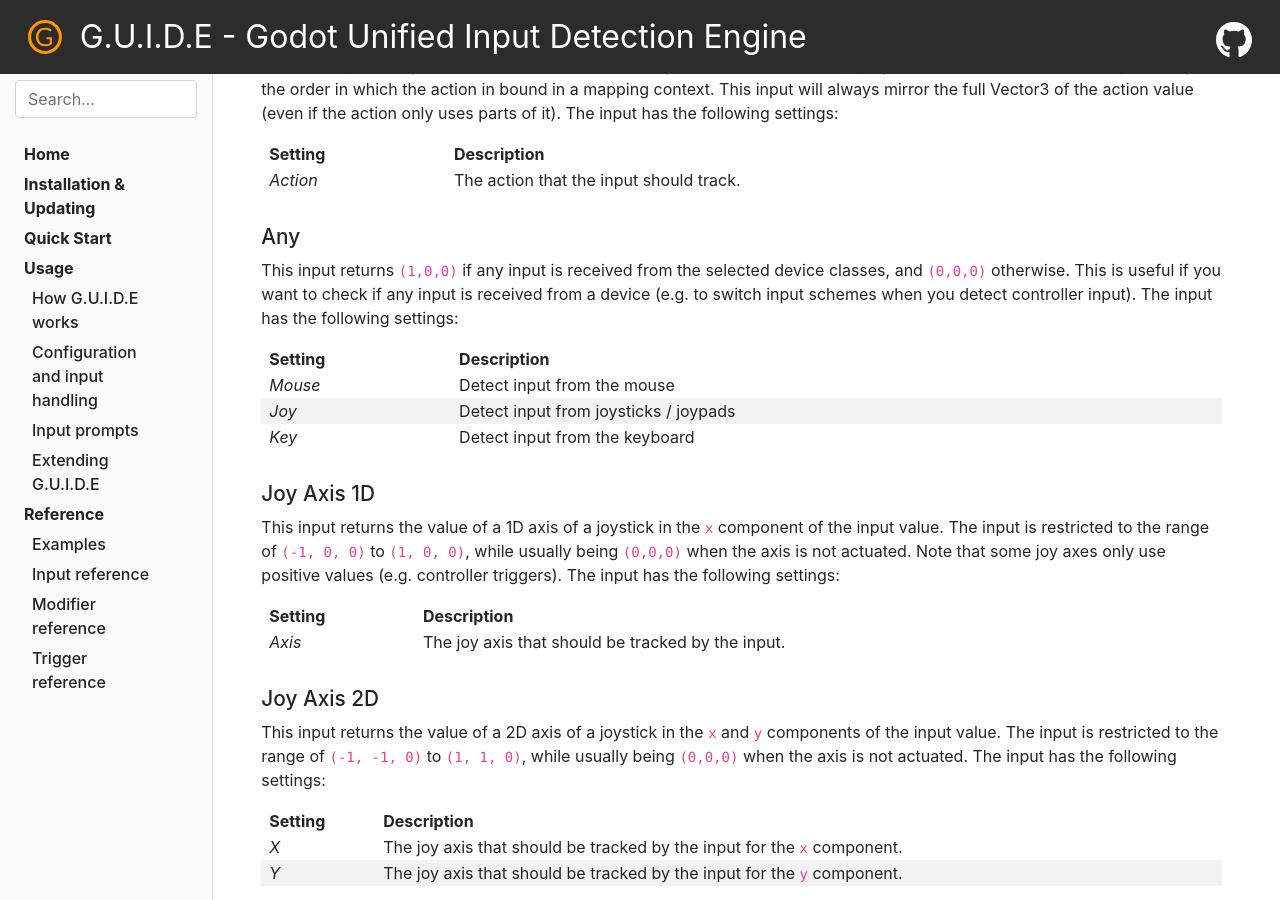
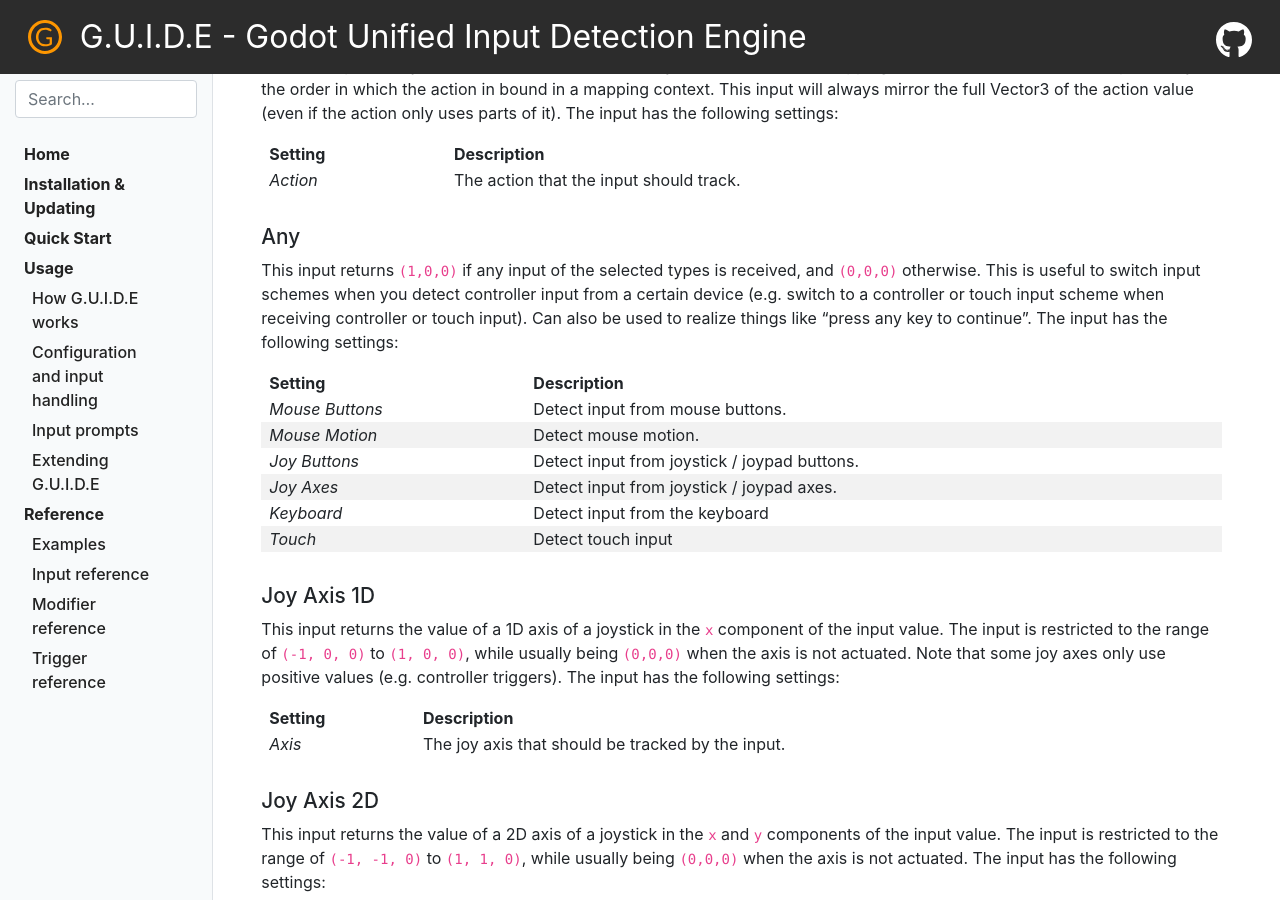
Before and after one commit to jonathan-durbin/G.U.I.D.E, a Jekyll site: the page built from docs/_docs/reference/04_input_reference.md, in a window 1280 px wide and 900 px high, scrolled down 702 px. Built offline with Jekyll 4.4.1, drawn with Linux system fonts in a browser that asks for light colours; nearby versions of some CDN libraries.

Commit message:
feat: increase granularity for "Any" input

```diff
--- a/docs/_docs/reference/04_input_reference.md
+++ b/docs/_docs/reference/04_input_reference.md
@@ -17,13 +17,16 @@
 | _Action_ | The action that the input should track. |
 
 ## Any
-This input returns `(1,0,0)` if any input is received from the selected device classes, and `(0,0,0)` otherwise. This is useful if you want to check if any input is received from a device (e.g. to switch input schemes when you detect controller input). The input has the following settings:
+This input returns `(1,0,0)` if any input of the selected types is received, and `(0,0,0)` otherwise. This is useful to switch input schemes when you detect controller input from a certain device (e.g. switch to a controller or touch input scheme when receiving controller or touch input). Can also be used to realize things like "press any key to continue". The input has the following settings:
 
-| Setting | Description                           |
-|---------|---------------------------------------|
-| _Mouse_ | Detect input from the mouse           |
-| _Joy_   | Detect input from joysticks / joypads |
-| _Key_   | Detect input from the keyboard        |
+| Setting         | Description                                   |
+|-----------------|-----------------------------------------------|
+| _Mouse Buttons_ | Detect input from mouse buttons.              |
+| _Mouse Motion_  | Detect mouse motion.                          |
+| _Joy Buttons_   | Detect input from joystick / joypad  buttons. |
+| _Joy Axes_      | Detect input from joystick / joypad axes.     |
+| _Keyboard_      | Detect input from the keyboard                |
+| _Touch_         | Detect touch input                            |
 
 ## Joy Axis 1D
 
```
Also changed, not shown: 6 other files.
